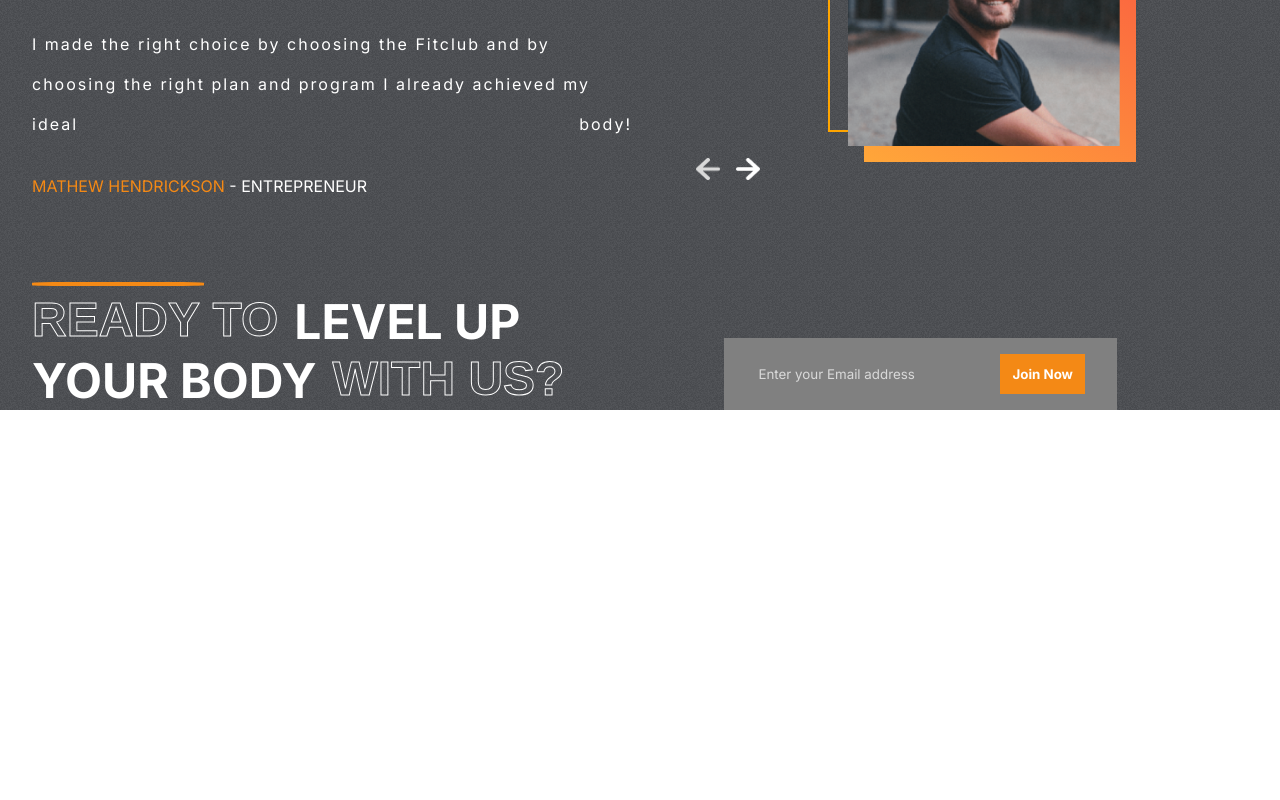
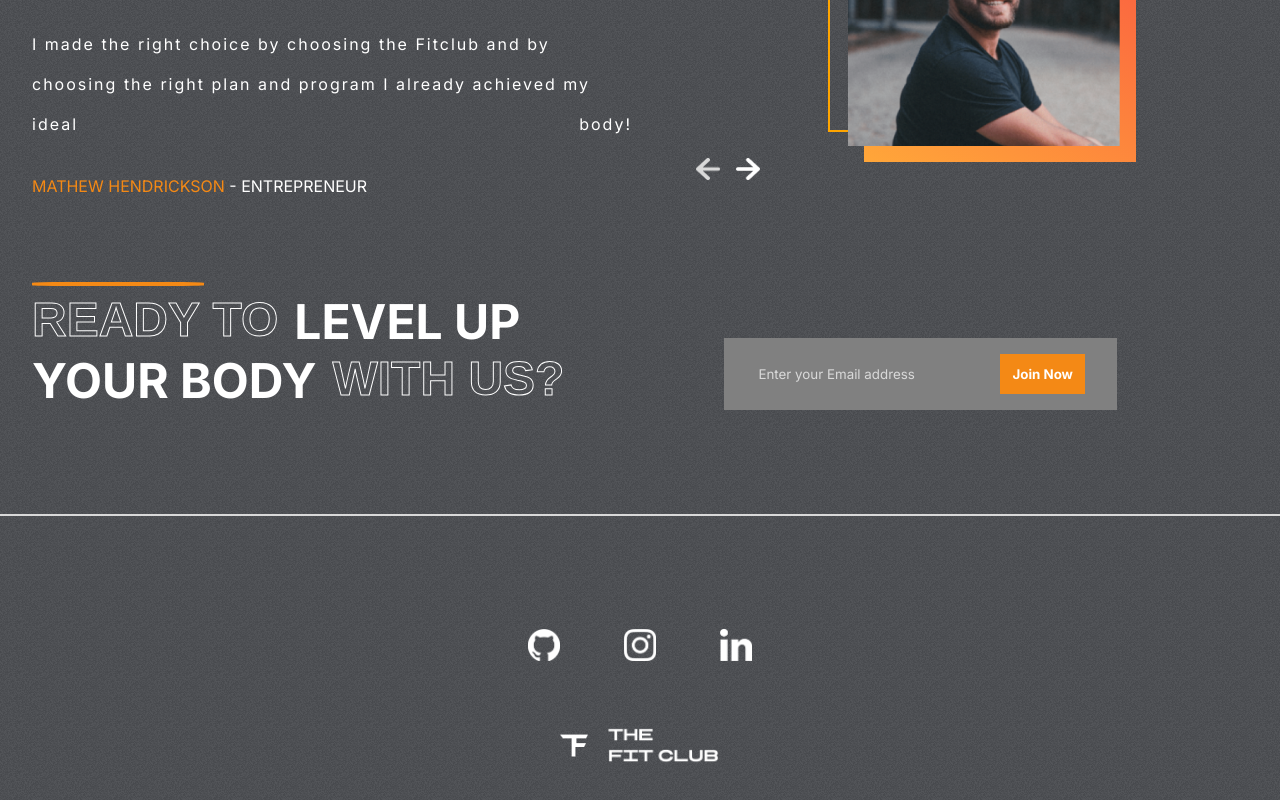
Before and after one commit to Kavimaleesha/FitClub-Starter, a React (Create React App) app: page / in a window 1280 px wide. Shown: the part 2763-3563 px from the top of the page. Before the commit the page ends 3173 px from the top, so only its background shows below. Built offline with nearby package versions, Linux system fonts and the light colour scheme.

Commit message:
Update
Update

```diff
--- a/src/App.css
+++ b/src/App.css
@@ -42,3 +42,12 @@
 .btn:hover{
   cursor: pointer;
 }
+
+.blur{
+  background: rgba(253,120,43, 0.69);
+  position: absolute;
+  border-radius: 50%;
+  filter: blur(212px);
+  z-index: -9;
+
+}
--- a/src/App.js
+++ b/src/App.js
@@ -1,4 +1,5 @@
 import './App.css';
+import Footer from './components/Footer/Footer';
 import Hero from './components/Hero/Hero';
 import Join from './components/Join/Join';
 import Plans from './components/Plans/Plans';
@@ -14,6 +15,7 @@
           <Plans/>
           <Testimonials/>
           <Join/>
+          <Footer/>
     </div>
   );
 }
--- a/src/components/Footer/Footer.css
+++ b/src/components/Footer/Footer.css
@@ -0,0 +1,29 @@
+.Footer-container{
+    position: relative;
+
+}
+
+.Footer-container>hr{
+    border: 1px solid var(--lightgray);
+}
+.footer {
+    padding: 1rem 2rem;
+    display: flex;
+    flex-direction: column;
+    gap: 4rem;
+    align-items: center;
+    justify-content: center;
+    height: 20rem;
+}
+.social-links{
+    display: flex;
+    gap: 4rem;
+}
+.social-links>img{
+    width: 2rem;
+    height: 2rem;
+    cursor: pointer;
+}
+.logo-f>img{
+    width: 10rem;
+}
--- a/src/components/Footer/Footer.jsx
+++ b/src/components/Footer/Footer.jsx
@@ -1,20 +1,25 @@
 import React from 'react';
 import './Footer.css';
 import Github from "../../assets/github.png";
-import Instagram from "../../assets/instagram.png.png";
-import LinkedIn from "../../assets/linkedin.png.png";
-import Logo from "../../assets/logo.png.png";
+import Instagram from "../../assets/instagram.png";
+import LinkedIn from "../../assets/linkedin.png";
+import Logo from "../../assets/logo.png";
 const Footer = () => {
   return (
     <div className="Footer-container">
         <hr/>
        <div className="footer">
-        <img src="" alt="" />
-        <img src="" alt="" />
-        <img src="" alt="" />
+        <div className="social-links">
+        <img src={Github} alt="" />
+        <img src={Instagram} alt="" />
+        <img src={LinkedIn} alt="" />
+        </div>
+        <div className="logo-f">
+        <img src={Logo} alt="" />
+        </div>
         </div>
     </div>
-  )
-}
+  );
+};
 
 export default Footer ;
--- a/src/components/Hero/Hero.jsx
+++ b/src/components/Hero/Hero.jsx
@@ -8,6 +8,8 @@
 const Hero = () => {
     return (
       <div className="hero">
+
+        <div className="blur"></div>
         <div className="left-h">
           <Header/>
   {/* the best ad */}
```
